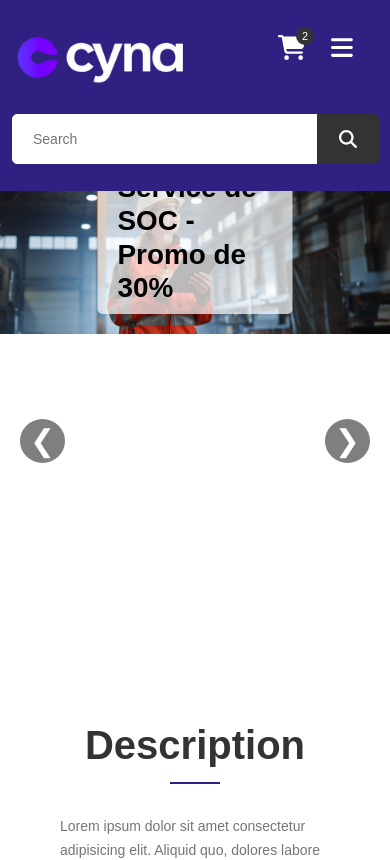
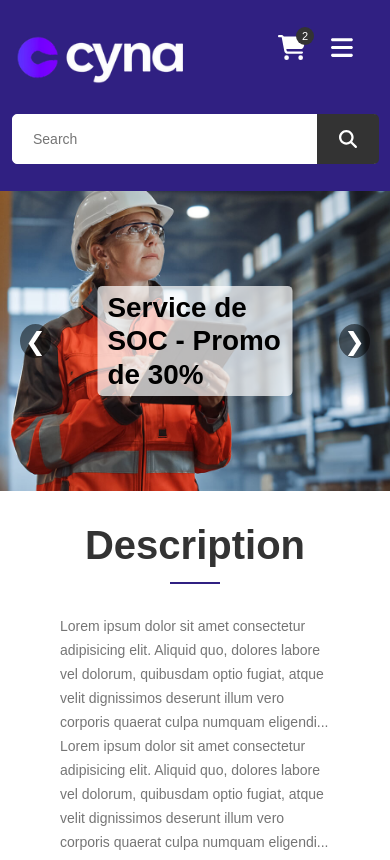
Before and after one commit to Christmann-Julian/cyna, a React (Vite) app in the folder front/: page / in a window 390 px wide. Shown: the top 860 px of the page. Built offline with nearby package versions, Linux system fonts and the light colour scheme.

Commit message:
slider responsive

```diff
--- a/front/src/assets/css/hero-slider.css
+++ b/front/src/assets/css/hero-slider.css
@@ -23,9 +23,9 @@
 
 .text-inner {
   position: absolute;
-  bottom: 20px;
+  top: 50%;
   left: 50%;
-  transform: translateX(-50%);
+  transform: translate(-50%, -50%);
   color: black;
   background: rgba(255, 255, 255, 0.7);
   padding: 10px 20px;
@@ -56,3 +56,23 @@
 .carousel-control:hover {
   background-color: rgba(0, 0, 0, 0.8);
 }
+
+@media (max-width: 768px) {
+  .hero-slider {
+    height: 300px;
+  }
+
+  .slide {
+    height: 300px;
+  }
+
+  .text-inner {
+    font-size: 10px;
+    padding: 5px 10px;
+  }
+
+  .carousel-control {
+    font-size: 25px;
+    padding: 5px;
+  }
+}
```
